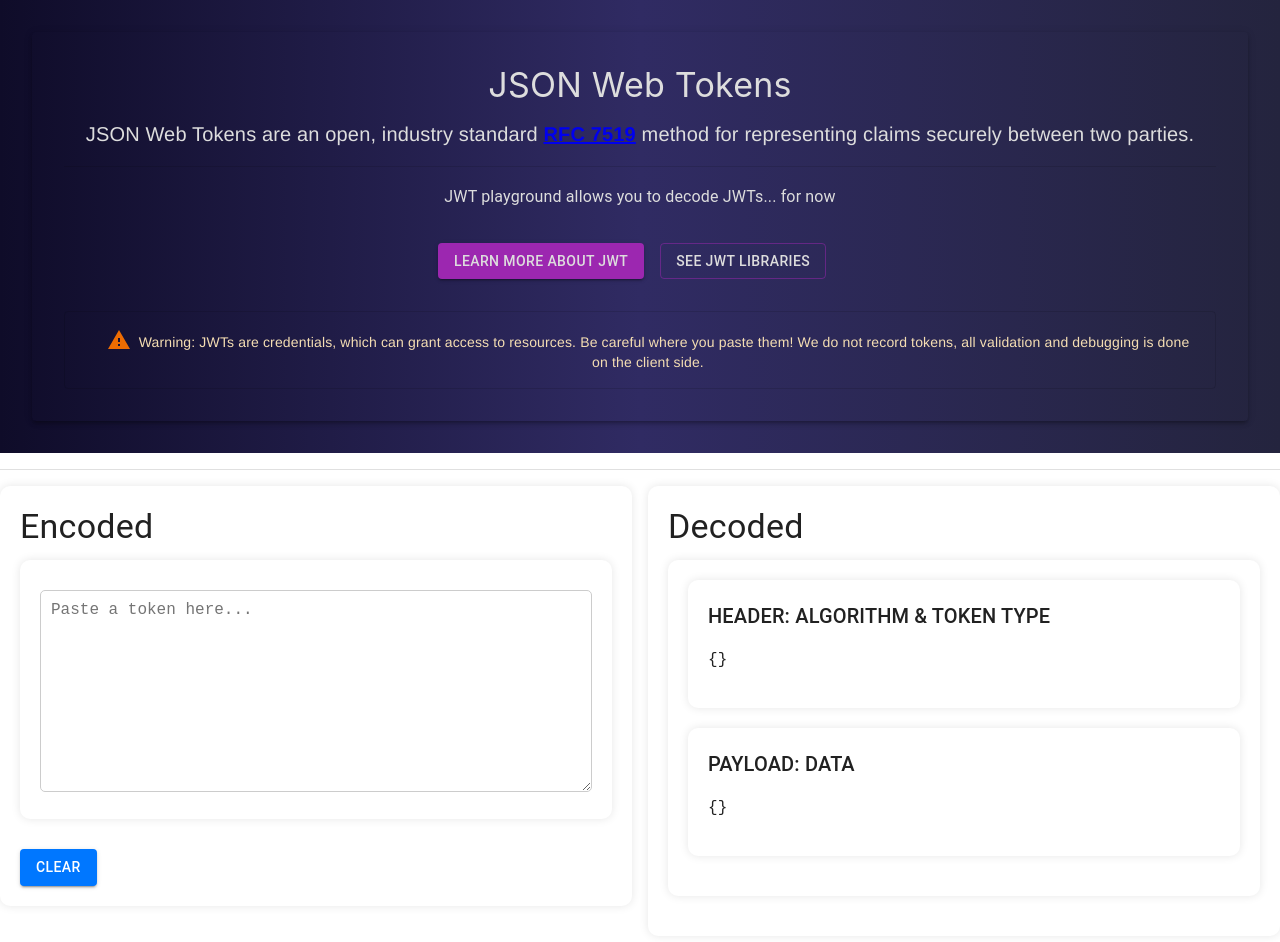
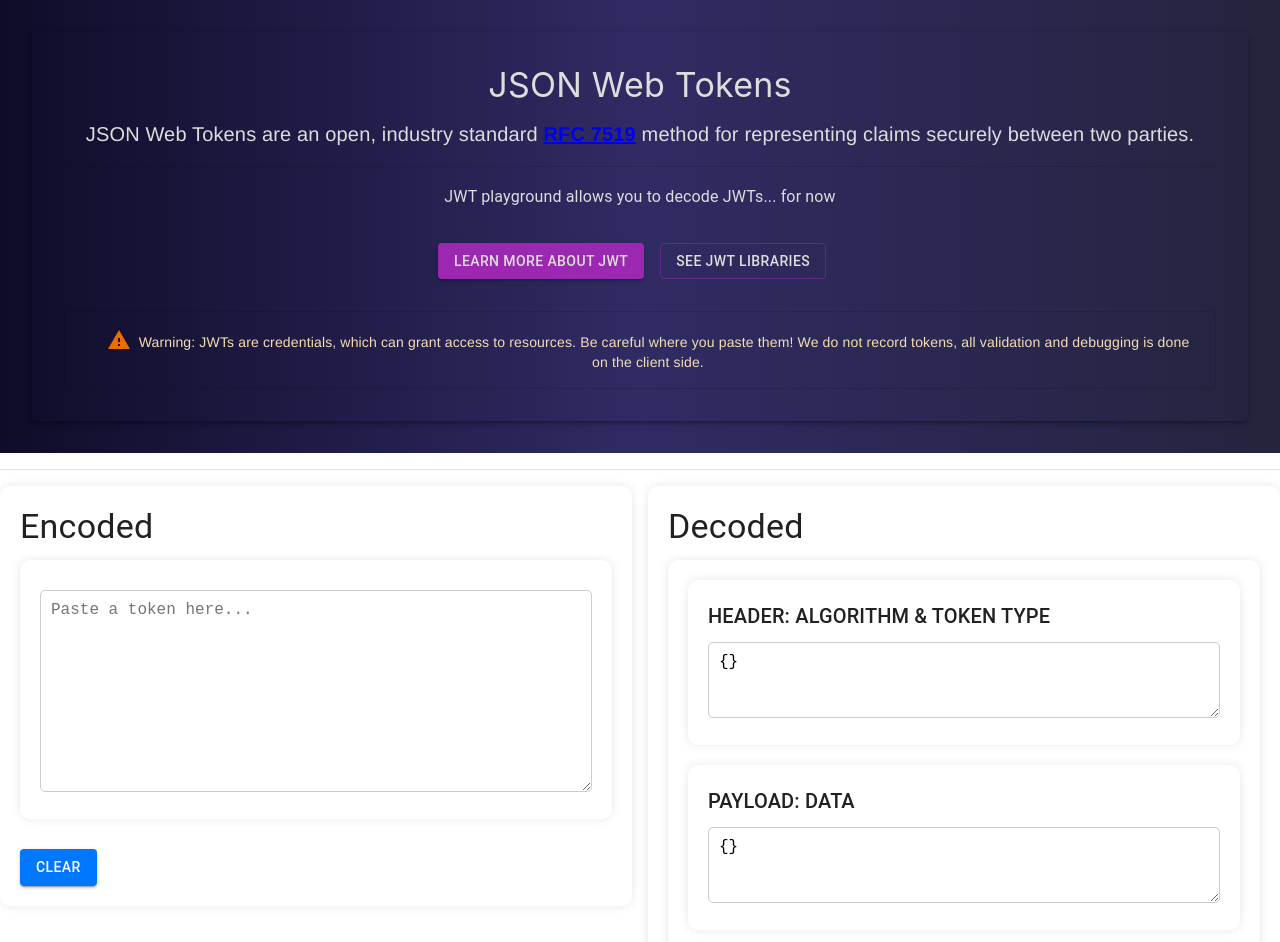
Before and after one commit to chamathns/jwt-playground, a React (Create React App) app: page / in a window 1280 px wide. Shown: the top 942 px of the page. Built offline with nearby package versions, Linux system fonts and the light colour scheme.

Commit message:
make the header and payload editable

```diff
--- a/src/App.jsx
+++ b/src/App.jsx
@@ -29,6 +29,14 @@ function App() {
     setDecodedPayload("");
   };
 
+  const handleHeaderChange = (event) => {
+    setDecodedHeader(event.target.value);
+  };
+
+  const handlePayloadChange = (event) => {
+    setDecodedPayload(event.target.value);
+  };
+
   return (
     <>
     <BackgroundDiv>
@@ -47,7 +55,12 @@ function App() {
       <Grid item xs={12} md={6}>
         <StyledPaper elevation={3}>
         <Typography variant="h4" gutterBottom>Decoded</Typography>
-          <Decoded decodedHeader={decodedHeader} decodedPayload={decodedPayload} />
+        <Decoded
+          decodedHeader={decodedHeader}
+          decodedPayload={decodedPayload}
+          handleHeaderChange={handleHeaderChange}
+          handlePayloadChange={handlePayloadChange}
+        />
         </StyledPaper>
       </Grid>
     </Grid>
--- a/src/Decoded.jsx
+++ b/src/Decoded.jsx
@@ -1,22 +1,29 @@
 import React from 'react';
 import { Typography } from '@mui/material';
-import { StyledPaper } from './AppStyles';
+import { StyledPaper, StyledTextarea } from './AppStyles';
 
-function Decoded({ decodedHeader, decodedPayload }) {
+function Decoded({ decodedHeader, decodedPayload, handleHeaderChange, handlePayloadChange }) {
     const parsedHeader = decodedHeader ? JSON.parse(decodedHeader) : {};
     const parsedPayload = decodedPayload ? JSON.parse(decodedPayload) : {};
 
     return (
         <StyledPaper elevation={3}>
-
             <StyledPaper>
                 <Typography variant="h6">HEADER: ALGORITHM & TOKEN TYPE</Typography>
-                <pre>{JSON.stringify(parsedHeader, null, 2)}</pre>
+                <StyledTextarea
+                    minRows={3}
+                    value={JSON.stringify(parsedHeader, null, 2)}
+                    onChange={handleHeaderChange}
+                />
             </StyledPaper>
 
             <StyledPaper>
                 <Typography variant="h6">PAYLOAD: DATA</Typography>
-                <pre>{JSON.stringify(parsedPayload, null, 2)}</pre>
+                <StyledTextarea
+                    minRows={3}
+                    value={JSON.stringify(parsedPayload, null, 2)}
+                    onChange={handlePayloadChange}
+                />
             </StyledPaper>
         </StyledPaper>
     );
```
